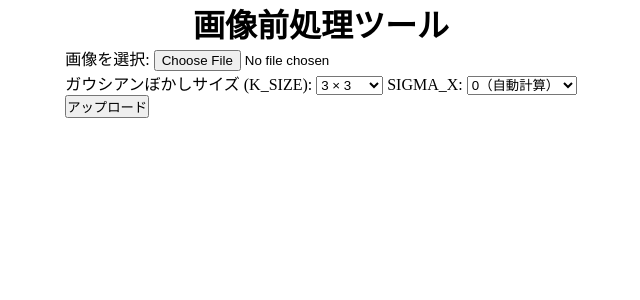
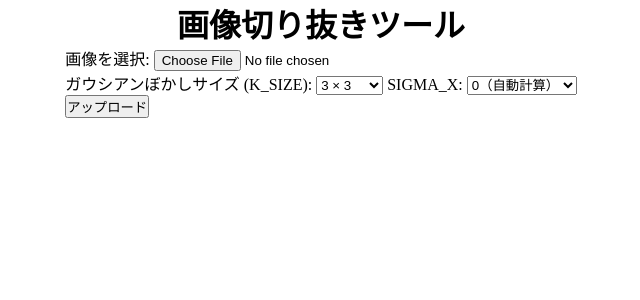
Before and after one commit to Meme-Nope/findContoursByHTML, a Flask app: page / in a window 1280 px wide. Shown: the top 300 px of the page, without its empty margins (319-959 px from the left). Run offline with Flask 3, Linux system fonts and the light colour scheme.

Commit message:
indexのh1を変更

```diff
--- a/src/templates/index.html
+++ b/src/templates/index.html
@@ -6,7 +6,7 @@
   <link rel="stylesheet" href="{{ url_for('static', filename='css/style.css') }}">
 </head>
 <body>
-  <h1>画像前処理ツール</h1>
+  <h1>画像切り抜きツール</h1>
 
   <!-- 単一画像アップロードフォーム -->
   <form method="POST" action="/upload_single" enctype="multipart/form-data">
```
